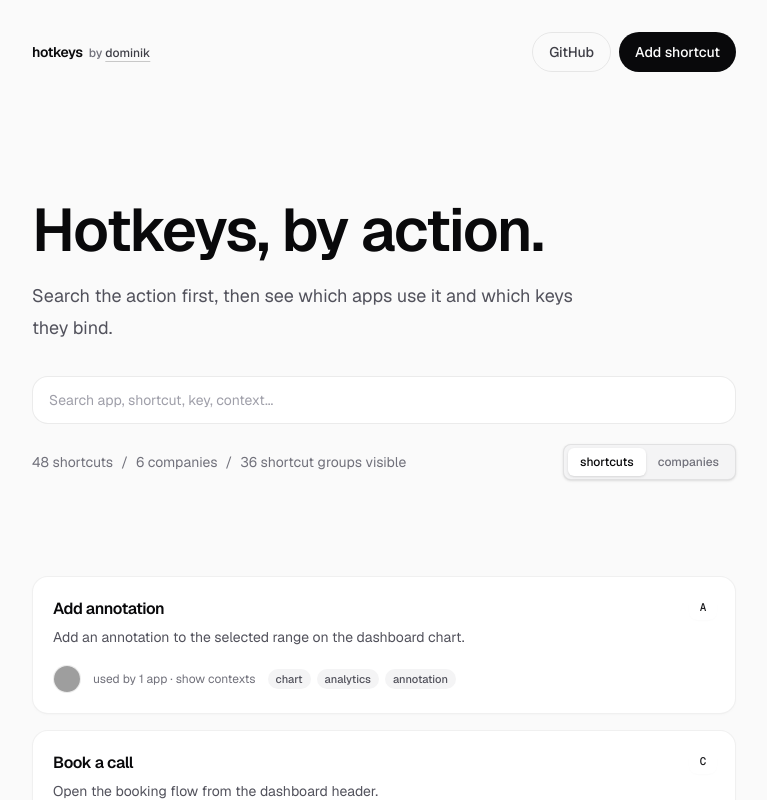
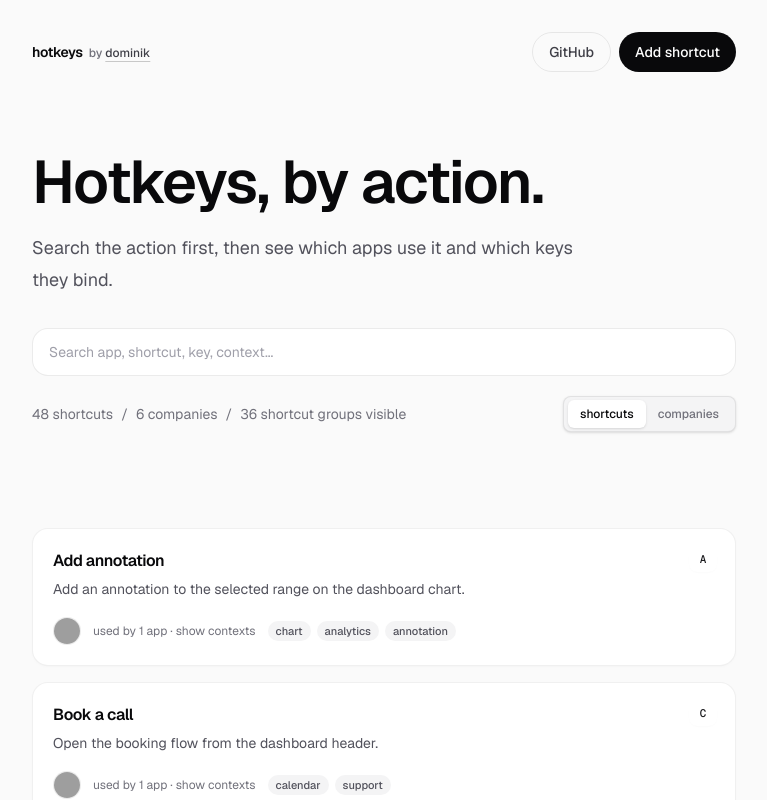
Before and after one commit to mezotv/hotkeys, a Next.js app: page / in a window 1280 px wide. Shown: the top 800 px of the page, without its empty margins (256-1023 px from the left). Built offline with nearby package versions, Linux system fonts and the light colour scheme; grey boxes are pictures that could not be loaded.

Commit message:
Reduce page header spacing

```diff
--- a/src/components/directory/company-detail.tsx
+++ b/src/components/directory/company-detail.tsx
@@ -8,7 +8,7 @@ import { getCompanyIconUrl } from "@/utils/icons";
 
 export function CompanyDetail({ company }: { company: CompanyWithShortcuts }) {
   return (
-    <article className="py-12 sm:py-16">
+    <article className="pt-6 pb-12 sm:pt-8 sm:pb-16">
       <Link
         className="text-sm text-zinc-500 transition hover:text-zinc-950 dark:text-zinc-400 dark:hover:text-zinc-50"
         href="/"
--- a/src/components/directory/directory-shell.tsx
+++ b/src/components/directory/directory-shell.tsx
@@ -77,7 +77,7 @@ export function DirectoryShell({
 
   return (
     <>
-      <section className="py-16 sm:py-24">
+      <section className="pt-8 pb-16 sm:pt-12 sm:pb-24">
         <h1 className="max-w-2xl text-4xl font-semibold tracking-tight text-zinc-950 dark:text-zinc-50 sm:text-6xl">
           Hotkeys, by action.
         </h1>
--- a/src/components/directory/shortcut-detail.tsx
+++ b/src/components/directory/shortcut-detail.tsx
@@ -33,7 +33,7 @@ export function ShortcutDetail({ group }: { group: ShortcutGroup }) {
   const appCount = group.entries.length;
 
   return (
-    <article className="py-12 sm:py-16">
+    <article className="pt-6 pb-12 sm:pt-8 sm:pb-16">
       <Link
         className="text-sm text-zinc-500 transition hover:text-zinc-950 dark:text-zinc-400 dark:hover:text-zinc-50"
         href="/"
```
